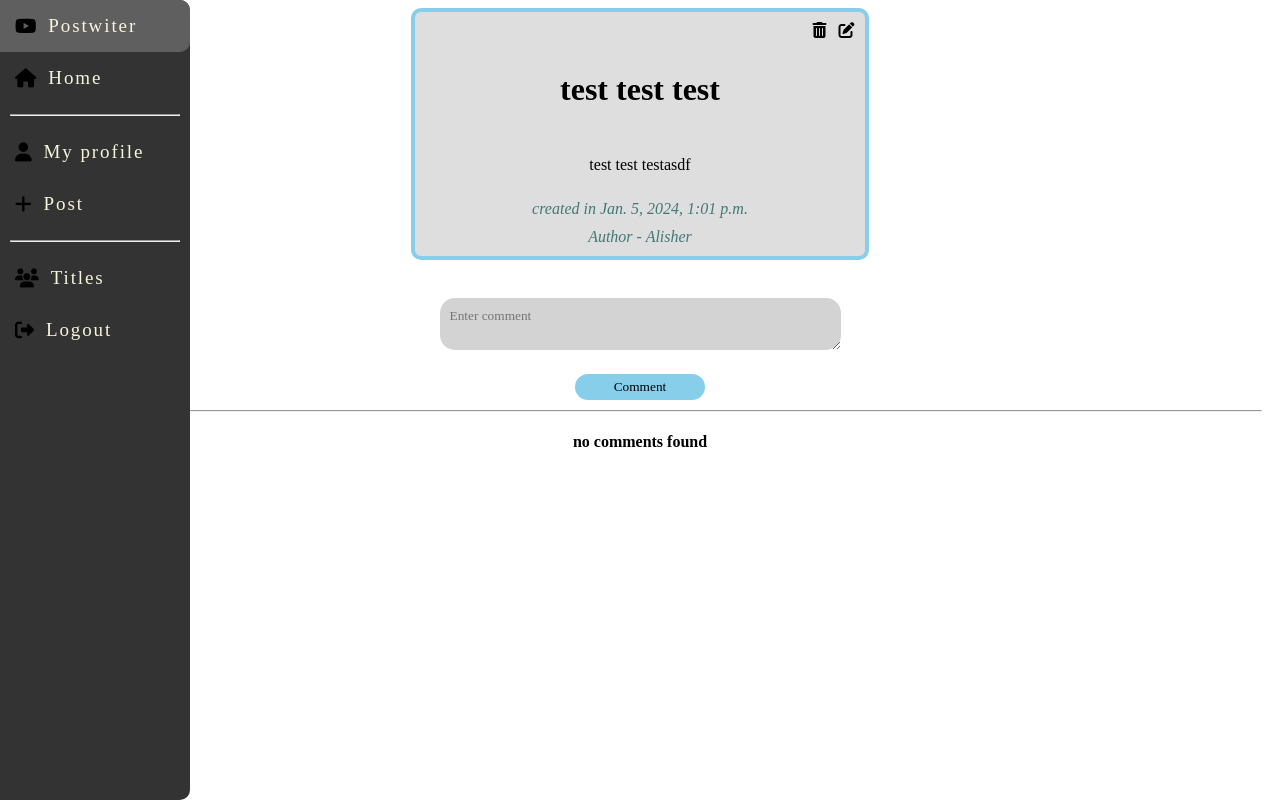
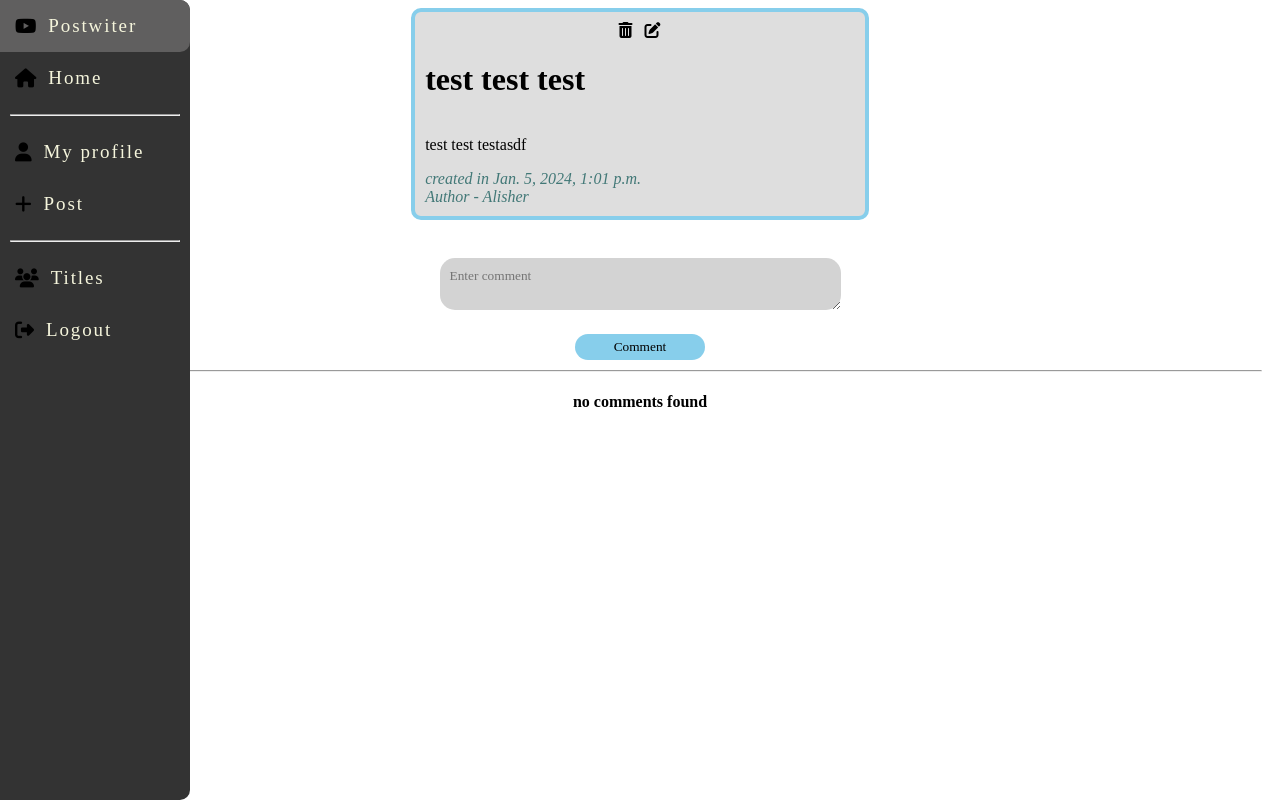
Before and after one commit to SHAKHAfire/DjangoYoutube, a Django app: page /posts/post-details/40 in a window 1280 px wide. Run offline with Django 4.2, Linux system fonts and the light colour scheme; a user stored in the database is signed in; data comes from the database, SQL or seed files in the repository; both versions use the stored data as it was after the commit; some libraries are stand-ins or nearby versions.

Commit message:
small changes

```diff
--- a/wetube/posts/models.py
+++ b/wetube/posts/models.py
@@ -1,9 +1,6 @@
 from django.db import models
 from django.contrib.auth.models import User
 from datetime import datetime
-
-
-# Create your models here.
 
 
 class Posts(models.Model):
@@ -13,7 +10,7 @@ class Posts(models.Model):
         User, on_delete=models.SET_NULL, null=True, blank=True
     )
     created: datetime = models.DateTimeField(auto_now_add=True)
-
+    time_updated: datetime = models.DateTimeField(auto_now=True)
     objects = models.Manager()  # default
 
     def __str__(self):
@@ -35,4 +32,4 @@ class PostComment(models.Model):
     )
 
     def __str__(self):
-        return "%s - %s" % (self.post, self.author)
+        return f"{self.post} - {self.author}"
--- a/wetube/posts/templates/post_details.html
+++ b/wetube/posts/templates/post_details.html
@@ -106,8 +106,6 @@
     .container{
       display: flex;
       flex-direction: column;
-      justify-content: center;
-      gap: 10px;
       background: #dedede;
       padding: 10px;
       width: 34%;
@@ -116,9 +114,10 @@
       border-style: solid;
       border-color: skyblue;
       border-width: 4px;
+      text-align: left;
+      justify-content: left;
     }
     .post-content{
-      align-items: left;
     }
 
     .details{
--- a/wetube/templates/home.html
+++ b/wetube/templates/home.html
@@ -31,6 +31,7 @@
       {% endfor %}
 
     </center>
+
   <style>
     *{
       color: black;
--- a/wetube/templates/home_page.html
+++ /dev/null
@@ -1 +0,0 @@
-asdf
```
Also changed, not shown: wetube/db.sqlite3.
